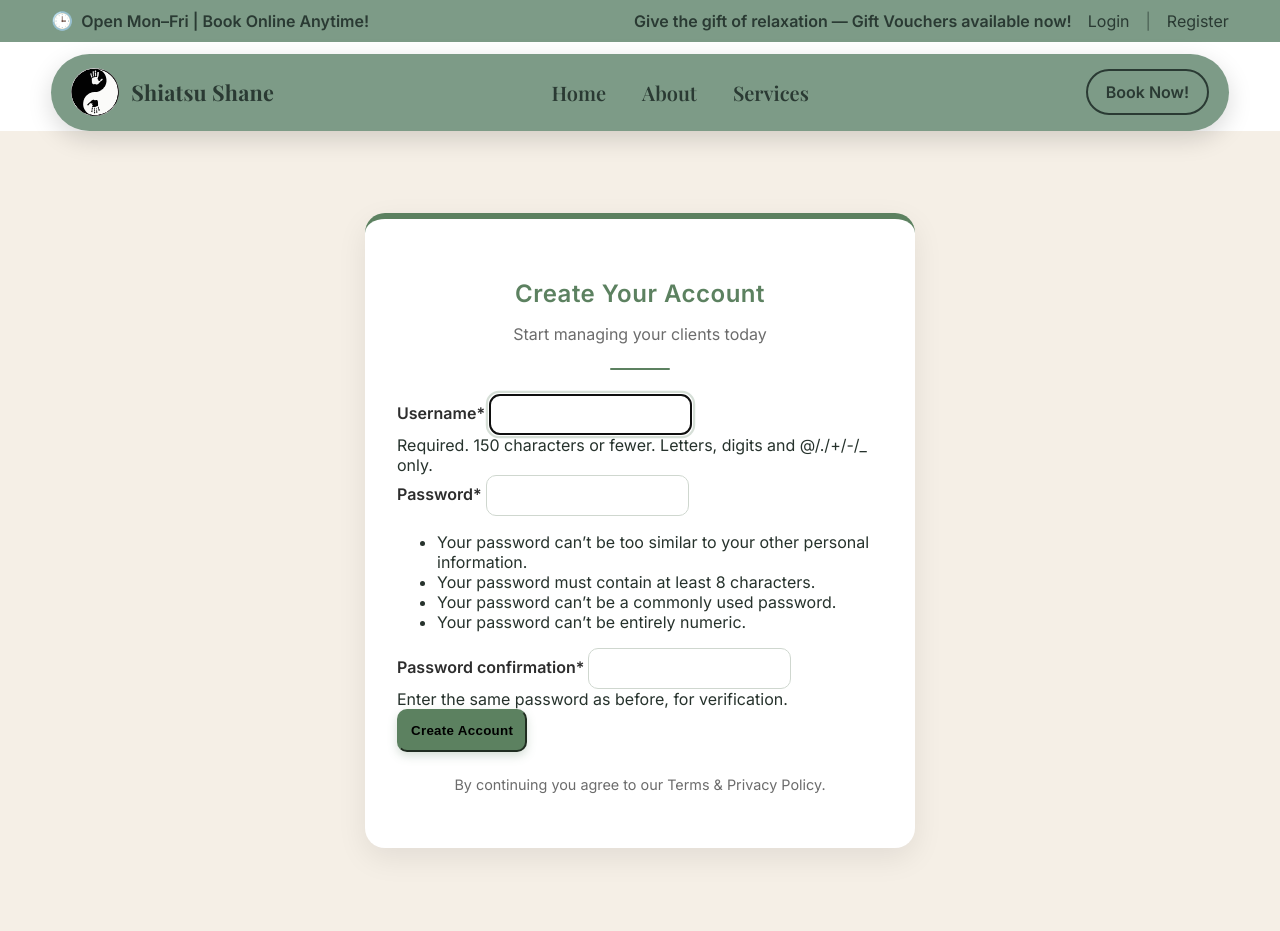
After one commit to VmMaster007/ShiatsuWebsite, a Django app: page /register in a window 1280 px wide. The commit adds this page. Run offline with Django 5.2, Linux system fonts and the light colour scheme; some libraries are stand-ins or nearby versions.

Commit message:
register system half made

```diff
--- a/shiatsushane/shiatsushane/settings.py
+++ b/shiatsushane/shiatsushane/settings.py
@@ -38,6 +38,8 @@ INSTALLED_APPS = [
     'django.contrib.messages',
     'django.contrib.staticfiles',
     'website',
+    'crispy_forms',
+    'crispy_bootstrap5'
 ]
 
 MIDDLEWARE = [
@@ -51,6 +53,9 @@ MIDDLEWARE = [
 ]
 
 ROOT_URLCONF = 'shiatsushane.urls'
+
+CRISPY_ALLOWED_TEMPLATE_PACKS = "bootstrap5"
+CRISPY_TEMPLATE_PACK = 'bootstrap5'
 
 TEMPLATES = [
     {
--- /dev/null
+++ b/shiatsushane/website/forms.py
@@ -0,0 +1,12 @@
+from django.contrib.auth.forms import UserCreationForm, AuthenticationForm
+from django.contrib.auth.models import User
+
+from django import forms
+from django.forms.widgets import PasswordInput, TextInput
+
+# - Register or Create a user
+class CreateUserForm(UserCreationForm):
+
+    class Meta:
+        model = User
+        fields = ['username', 'password1', 'password2']
--- /dev/null
+++ b/shiatsushane/website/static/css/formlayout.css
@@ -0,0 +1,132 @@
+/* ===========================
+   Shiatsu Shane Register Page Style
+   =========================== */
+
+/* --- Brand Colors --- */
+:root {
+  --sage-green: #5c8160;
+  --sage-green-light: #89a88d;
+  --sage-green-pale: #dbe4dd;
+  --cream-bg: #f5efe6;
+  --text-dark: #2d2d2d;
+  --text-muted: #6c6c6c;
+  --accent: #b5e4c7;
+}
+
+/* --- Background Section --- */
+.auth-page {
+  min-height: 100vh;
+  background: var(--cream-bg);
+  display: flex;
+  align-items: center;
+  justify-content: center;
+  padding: 3rem 1rem;
+}
+
+/* --- Register Card --- */
+.auth-card {
+  background: #fff;
+  width: min(550px, 100%);
+  border-radius: 20px;
+  padding: 2.5rem 2rem;
+  box-shadow: 0 10px 30px rgba(0, 0, 0, 0.08);
+  border-top: 6px solid var(--sage-green);
+  transition: all 0.3s ease;
+}
+
+.auth-card:hover {
+  box-shadow: 0 14px 40px rgba(0, 0, 0, 0.1);
+}
+
+/* --- Title Section --- */
+.auth-title {
+  text-align: center;
+  color: var(--sage-green);
+  font-weight: 700;
+  margin-bottom: 0.5rem;
+  letter-spacing: 0.5px;
+}
+
+.auth-subtitle {
+  text-align: center;
+  color: var(--text-muted);
+  margin-bottom: 1.5rem;
+  font-size: 1rem;
+}
+
+/* --- Divider --- */
+.auth-divider {
+  height: 2px;
+  width: 60px;
+  background-color: var(--sage-green);
+  margin: 0.5rem auto 1.5rem;
+  border-radius: 2px;
+}
+
+/* --- Form Styling --- */
+.auth-form .form-label {
+  font-weight: 600;
+  color: var(--text-dark);
+}
+
+.auth-form .form-control {
+  border-radius: 10px;
+  border: 1px solid #cfd7cf;
+  padding: 0.75rem;
+  transition: all 0.3s ease;
+}
+
+.auth-form .form-control:focus {
+  border-color: var(--sage-green);
+  box-shadow: 0 0 0 0.2rem rgba(92, 129, 96, 0.25);
+}
+
+/* --- Button --- */
+.btn-primary {
+  background-color: var(--sage-green);
+  border-color: var(--sage-green);
+  font-weight: 600;
+  border-radius: 10px;
+  padding: 0.75rem;
+  letter-spacing: 0.3px;
+  box-shadow: 0 4px 10px rgba(92, 129, 96, 0.25);
+  transition: all 0.3s ease;
+}
+
+.btn-primary:hover {
+  background-color: var(--sage-green-light);
+  border-color: var(--sage-green-light);
+  box-shadow: 0 5px 14px rgba(92, 129, 96, 0.3);
+}
+
+/* --- Link Section --- */
+.auth-link {
+  color: var(--sage-green);
+  font-weight: 600;
+  text-decoration: none;
+  transition: color 0.2s ease;
+}
+
+.auth-link:hover {
+  color: var(--sage-green-light);
+  text-decoration: underline;
+}
+
+.text-center p {
+  color: var(--text-muted);
+}
+
+/* --- Footer Note --- */
+.auth-footnote {
+  margin-top: 1.5rem;
+  text-align: center;
+  color: var(--text-muted);
+  font-size: 0.9rem;
+}
+
+/* --- Small screen tweaks --- */
+@media (max-width: 500px) {
+  .auth-card {
+    padding: 1.5rem;
+  }
+}
--- a/shiatsushane/website/templates/components/topbar.html
+++ b/shiatsushane/website/templates/components/topbar.html
@@ -1,3 +1,4 @@
+{% block content %}
 <div class="topbar">
 <div class="container topbar-inner">
 <div class="topbar-left">
@@ -8,7 +9,8 @@
 <a class="voucher" href="/vouchers/">Give the gift of relaxation — Gift Vouchers available now!</a>
 <a class="auth" href="/login/">Login</a>
 <span class="divider">|</span>
-<a class="auth" href="/register/">Register</a>
+<a class="auth" href="{% url 'register' %}">Register</a>
 </div>
 </div>
 </div>
+{% endblock %}
--- /dev/null
+++ b/shiatsushane/website/templates/pages/register.html
@@ -0,0 +1,27 @@
+{% extends 'pages/base.html' %}
+{% load static %}
+{% load crispy_forms_tags %}
+
+{% block content %}
+<style>
+  @import url("{% static 'css/formlayout.css' %}");
+</style>
+
+<div class="auth-page">
+  <div class="auth-card">
+    <h2 class="auth-title">Create Your Account</h2>
+    <p class="auth-subtitle">Start managing your clients today</p>
+    <div class="auth-divider"></div>
+
+    <form method="POST" autocomplete="off" class="auth-form">
+      {% csrf_token %}
+      {{ form|crispy }}
+      <button type="submit" class="btn btn-primary w-100 mt-3">Create Account</button>
+    </form>
+
+    <p class="auth-footnote">
+      By continuing you agree to our Terms & Privacy Policy.
+    </p>
+  </div>
+</div>
+{% endblock %}
--- a/shiatsushane/website/urls.py
+++ b/shiatsushane/website/urls.py
@@ -3,4 +3,6 @@ from . import views
 
 urlpatterns = [
     path("", views.home, name="home"),
+
+    path("register", views.register, name="register"),
 ]
--- a/shiatsushane/website/views.py
+++ b/shiatsushane/website/views.py
@@ -1,4 +1,19 @@
 from django.shortcuts import render
+from .forms import CreateUserForm
 
 def home(request):
     return render(request, "pages/index.html")
+
+#register a user
+def register(request):
+    form = CreateUserForm()
+
+    if request.method == "POST":
+        form = CreateUserForm(request.POST)
+        if form.is_valid():
+            form.save()
+            #return redirect('')
+
+    context = {'form': form}
+
+    return render(request,'pages/register.html', context=context)
```
Also changed, not shown: shiatsushane/requirements.txt (+2 -8 lines), shiatsushane/db.sqlite3.
